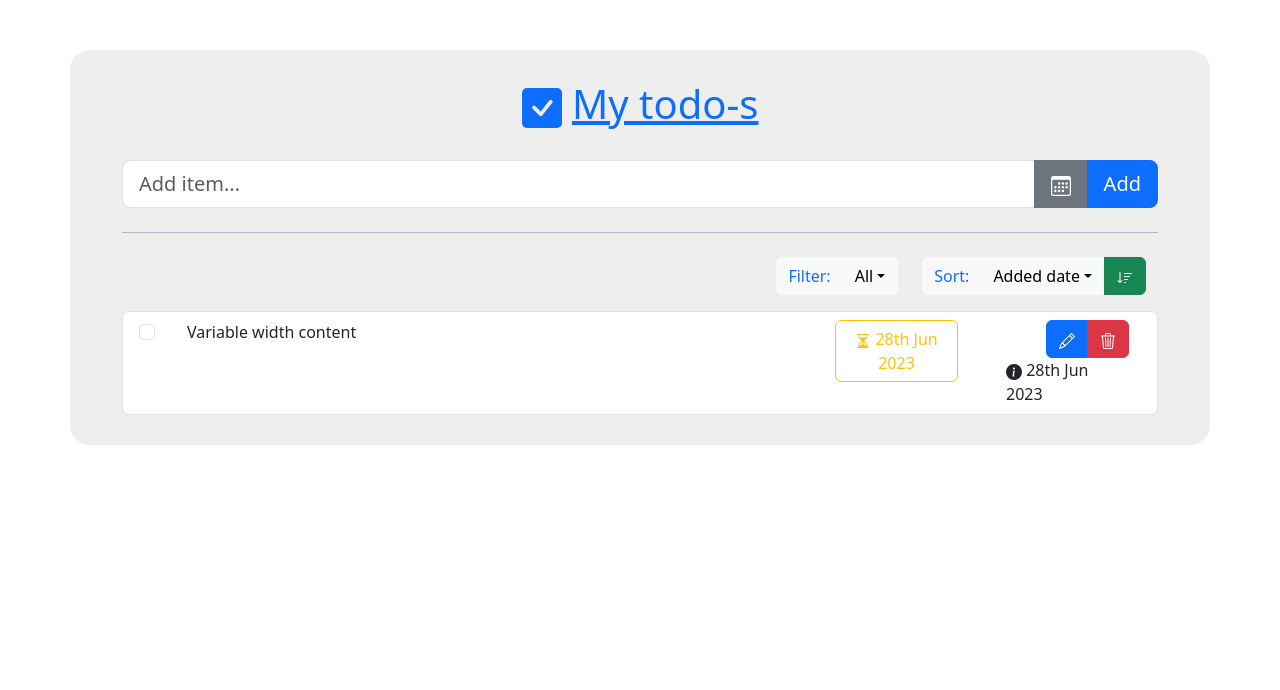
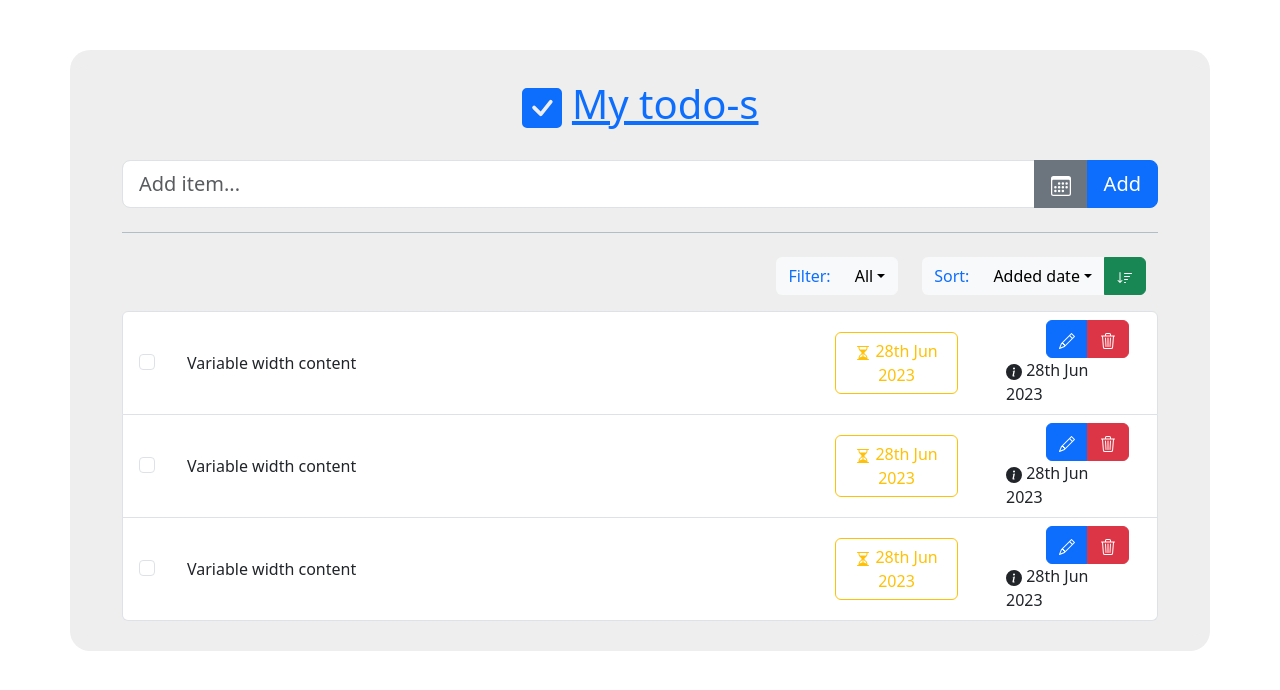
Before and after one commit to Hacker32Bit/todo-list-react-bootstrap, a React (Create React App) app: page / in a window 1280 px wide. Shown: the top 690 px of the page. Built offline with nearby package versions, Linux system fonts and the light colour scheme.

Commit message:
Complited app layout

```diff
--- a/src/components/TodoList/TodoList.js
+++ b/src/components/TodoList/TodoList.js
@@ -5,6 +5,8 @@ export default function TodoList(){
     return(<>
         <ListGroup>
             <TodoListItem />
+            <TodoListItem />
+            <TodoListItem />
         </ListGroup>
     </>)
 }
--- a/src/components/TodoList/TodoListItem/TodoListItem.js
+++ b/src/components/TodoList/TodoListItem/TodoListItem.js
@@ -4,7 +4,7 @@ import { Pencil, Trash3, InfoCircleFill, HourglassSplit } from "react-bootstrap-
 export default function TodoListItem() {
   return (
     <ListGroup.Item>
-      <Row className="justify-content-start">
+      <Row className="justify-content-start d-flex align-items-center">
         <Col md="auto">
           <Form>
             <Form.Check type="checkbox" id="default-checkbox" label="" />
```
